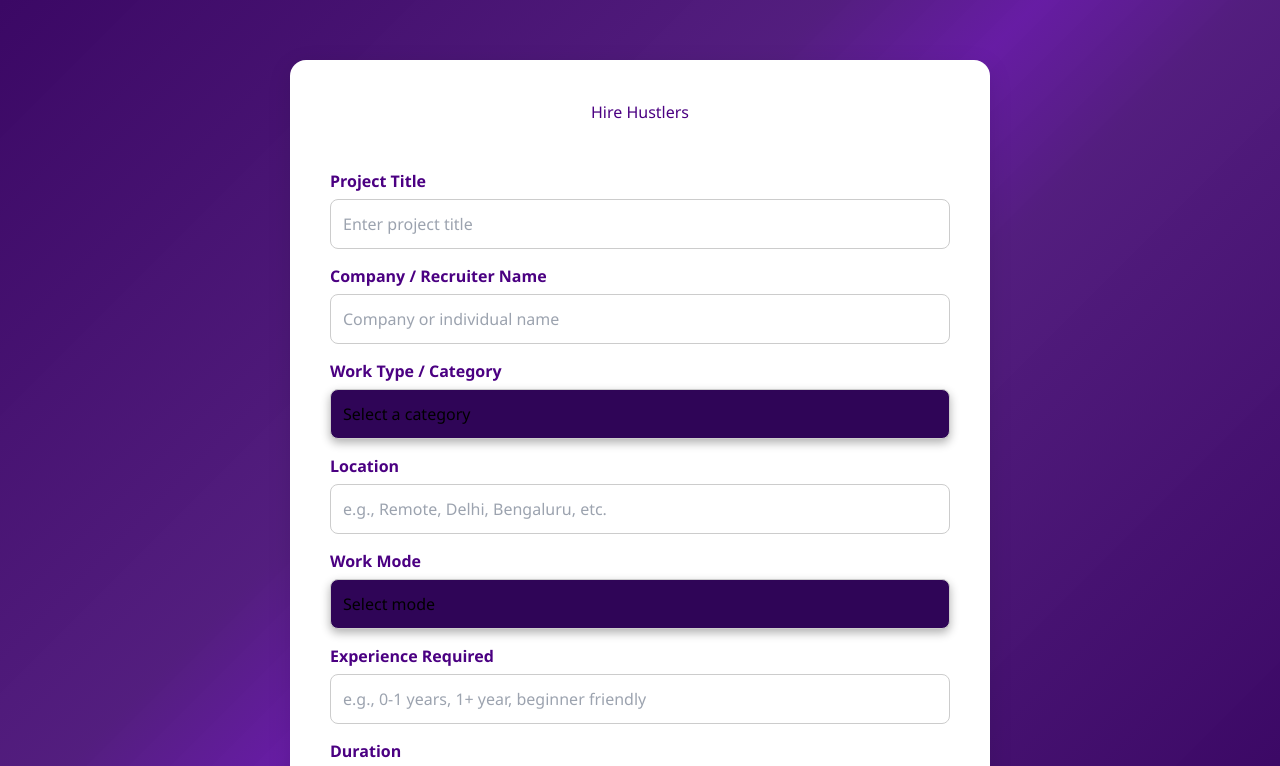
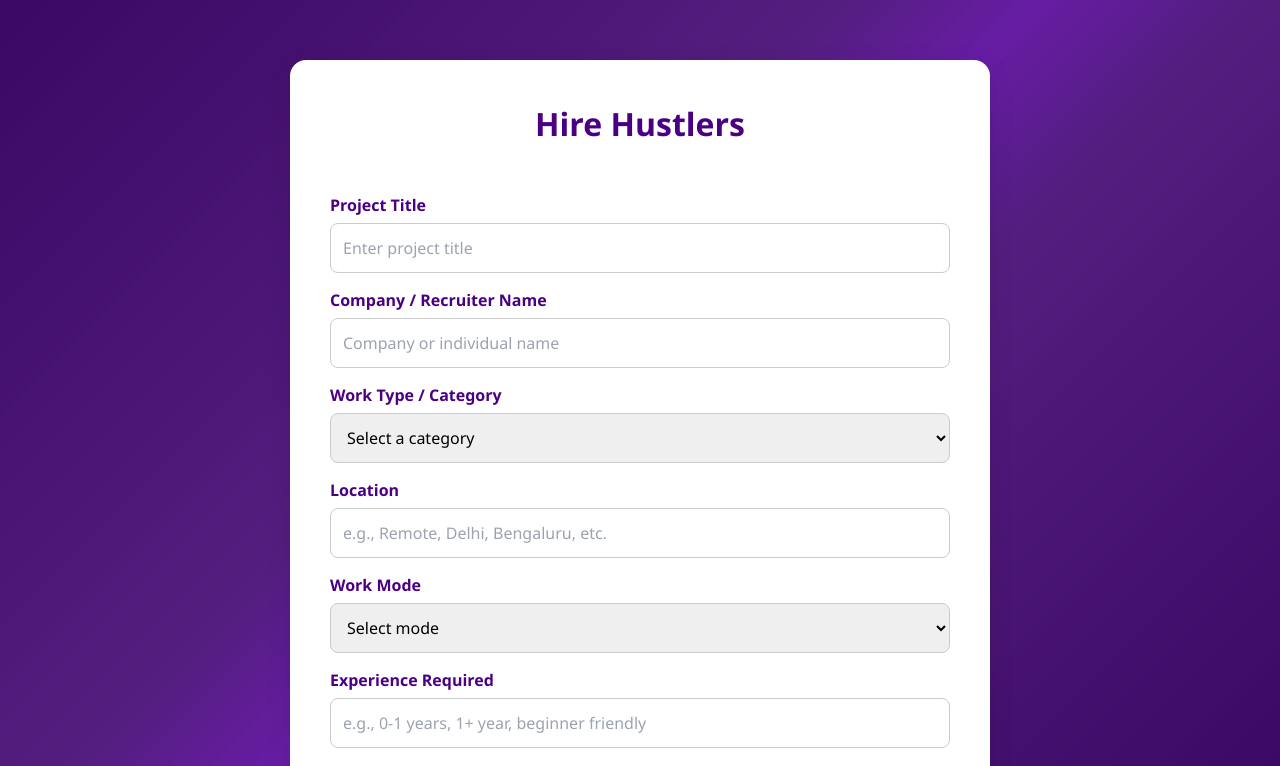
Before and after one commit to AnshulAlgoS/campushustleOG, a React (Create React App) app: page /offer-work in a window 1280 px wide. Shown: the top 766 px of the page. Built offline with nearby package versions, Linux system fonts and the light colour scheme; no server answers.

Commit message:
offer work form updated

```diff
--- a/src/views/Budgeting.css
+++ b/src/views/Budgeting.css
@@ -118,6 +118,13 @@
   transition: all 0.3s ease;
   box-shadow: inset 0 0 6px rgba(255, 255, 255, 0.2);
   letter-spacing: 0.4px;
+  background-color: #2f0557;
+  color: #ffffff;
+  border: none;
+  font-weight: 500;
+  appearance: none;
+  -webkit-appearance: none;
+  -moz-appearance: none;
 }
 
 .budget-form input:focus,
@@ -353,20 +360,7 @@
     height: 10px;
   }
 }
-select {
-  background-color: #2f0557; /* deep purple */
-  color: #ffffff;
-  border: none;
-  border-radius: 10px;
-  padding: 12px;
-  font-size: 1rem;
-  font-weight: 500;
-  appearance: none; /* removes default browser arrow */
-  -webkit-appearance: none;
-  -moz-appearance: none;
-  box-shadow: 0 4px 10px rgba(0, 0, 0, 0.3);
-  transition: all 0.3s ease;
-}
+
 
 select:focus {
   outline: none;
--- a/src/views/OfferWorkForm.css
+++ b/src/views/OfferWorkForm.css
@@ -12,6 +12,8 @@
 .form-wrapper h2 {
   text-align: center;
   color: #4b0082;
+  font-size:xx-large;
+  font-weight: bold;
   margin-bottom: 30px;
 }
 
```
